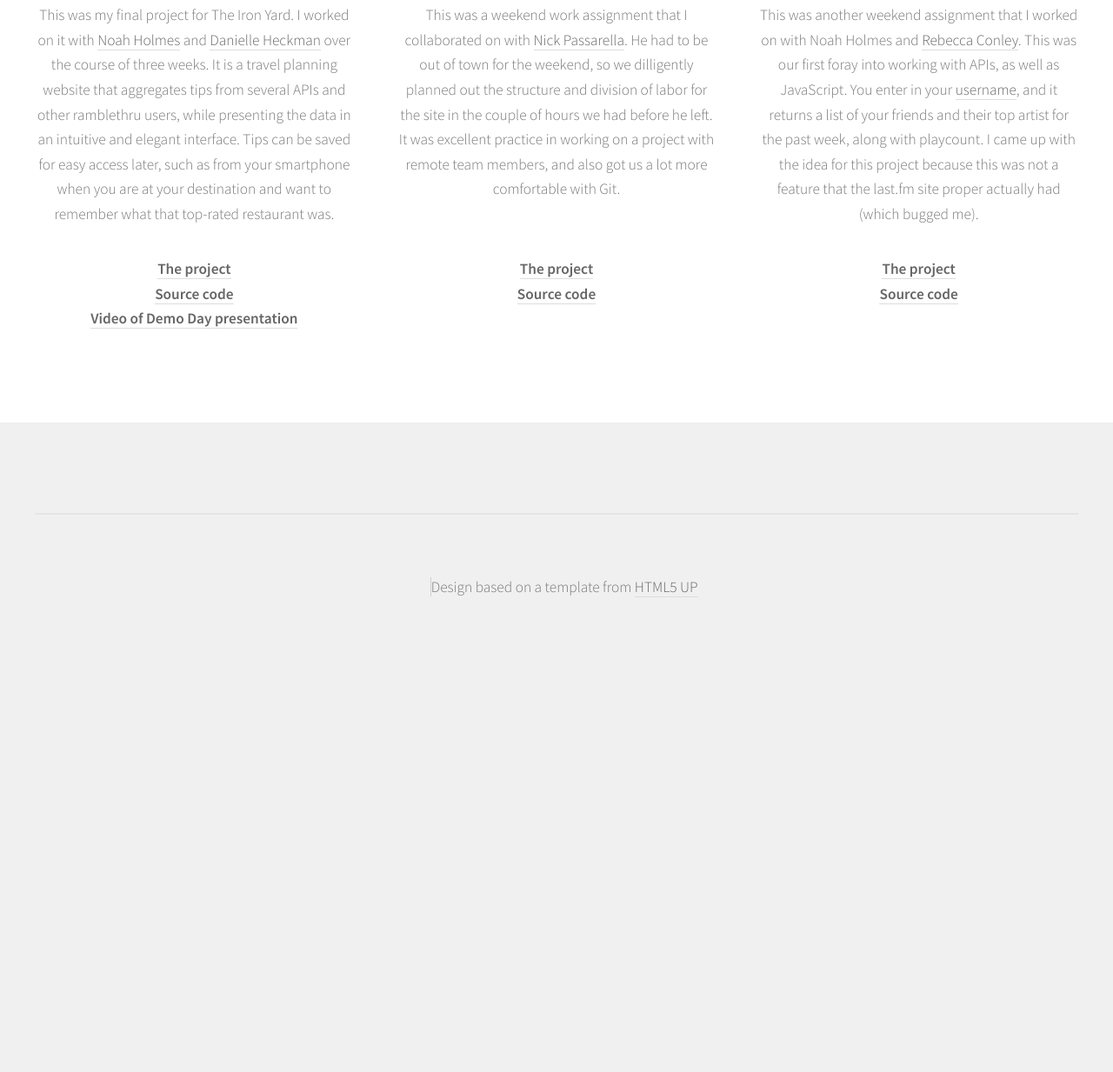
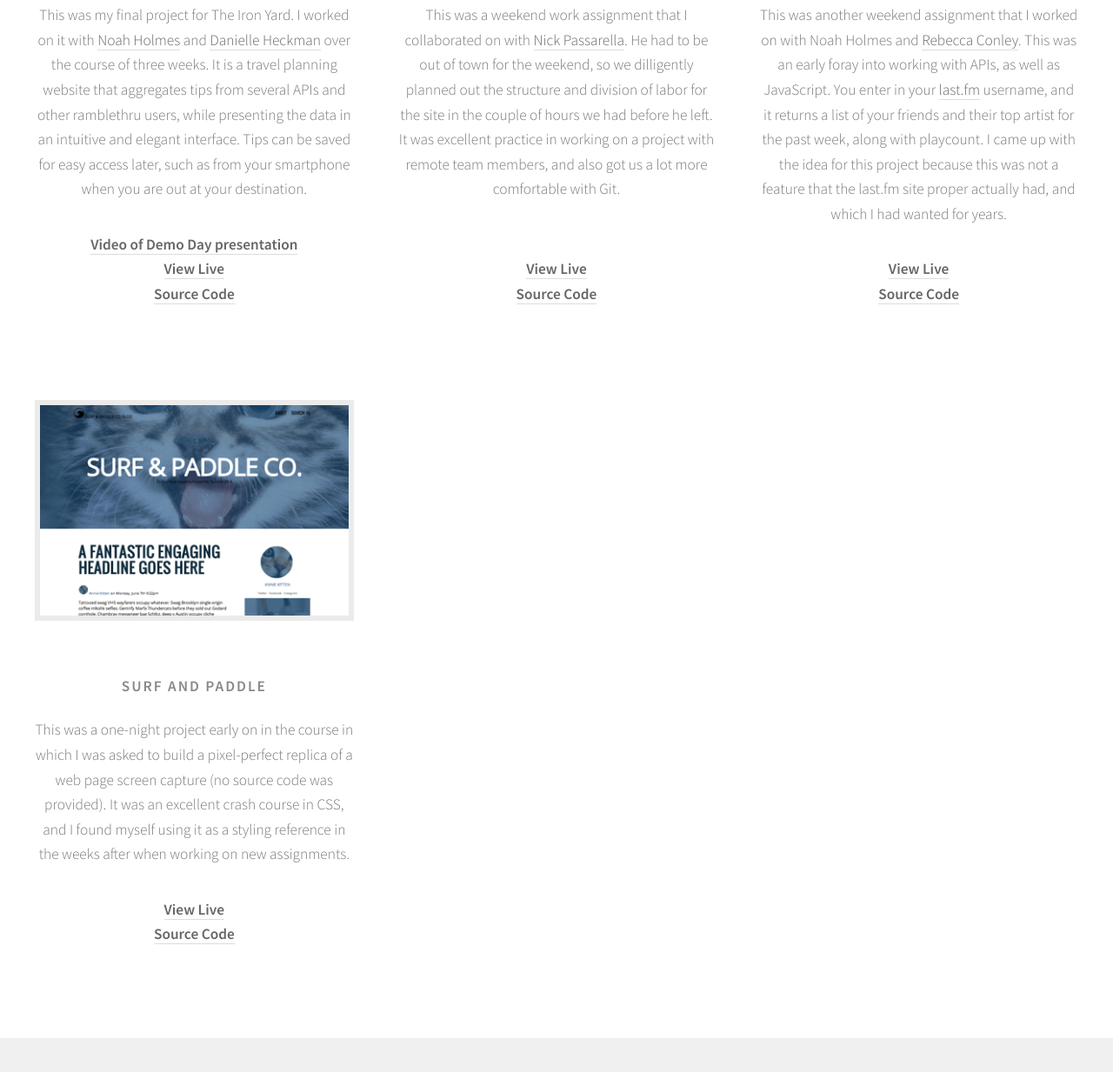
Before and after one commit to gregburton/gregburton.github.io, a plain HTML site: page index.html in a window 1280 px wide. Shown: the part 1620-2853 px from the top of the page at 87% size. Before the commit the page ends 2345 px from the top, so only its background shows below. Drawn offline with Linux system fonts and the light colour scheme.

Commit message:
numerous tweaks to copy; added link to surf and paddle

```diff
--- a/index.html
+++ b/index.html
@@ -36,11 +36,11 @@
                     <div class="bio">
 <strong>It all began about 15 years ago, with a middle-school foray into HTML.</strong> The initial results of those efforts have been lost to history. A hobby quickly grew into building and maintaining websites pro-bono for the church and library in my small Vermont hometown, which continued into my college years.
                         <br>
-                        <br>Skip ahead a bit, and I decided to revisit these web development roots. I relocated from Boston, MA to Durham, NC, and enrolled in an intensive 3-month Rails Engineering course at <a href="http://theironyard.com/locations/raleigh-durham/" target="_blank">The Iron Yard Academy</a>. I spent 80-100 hours a week learning the ins-and-outs of Ruby on Rails and associated technologies like CSS, SQL databases, GitHub, JavaScript, and APIs. This formed a solid foundation in back-end work that I look forward to building on.
+                        <br>Skip ahead a bit, and I decided to revisit these web development roots. I relocated from Boston, MA to Durham, NC, and enrolled in an intensive 3-month Rails Engineering course at <a href="http://theironyard.com/locations/raleigh-durham/" target="_blank">The Iron Yard Academy</a>. I spent 80-100 hours a week learning the ins-and-outs of Ruby on Rails and associated technologies like CSS, SQL databases, GitHub, JavaScript, and APIs. This formed a solid foundation that I look forward to building on.
                         <br>
-                        <br>In the time between those first two paragraphs, I amassed eight years of higher-ed IT support experience at three different institutions, obtained a number of technical certifications, and earned a master's degree in History. I think this multi-faceted background is a major asset in several realms, whether it be critical thinking and analysis, producing quality work on a quick turnaround, or communicating with clients and colleagues effectively.
+                        <br>In the time between those first two paragraphs, I amassed eight years of higher-ed IT support experience at three different institutions, obtained a number of technical certifications, and earned a master's degree in History. This multi-faceted background has been an asset in several realms, whether it be critical thinking and analysis, producing quality work on a quick turnaround, or communicating with clients and colleagues effectively.
                         <br>
-                        <br>When I'm not coding, you'll probably find me outside running, going to the shows of bands that most people haven't heard of, playing pick-up softball, rummaging through the vinyl bins at the record store, wheeling and dealing with my fantasy baseball teams, noodling on the guitar, getting overly expensive <i>cawfee</i>, or cracking wise.
+                        <br>When I'm not coding, you'll probably find me outside running, going to the shows of bands that most people haven't heard of, playing pick-up softball, rummaging through the vinyl bins at the record store, managing my fantasy baseball rosters, noodling on the guitar, getting overly expensive <i>cawfee</i>, or cracking wise.
                         <br>
                         <br><strong>I am currently looking for a junior developer position in the Durham, NC area.</strong> Poke around, take a look at some of my work, and if you like what you see, please drop me a line.
                     </div>
@@ -72,10 +72,11 @@
                             <header>
                                 <h3>ramblethru</h3>
                             </header>
-                            <p>This was my final project for The Iron Yard. I worked on it with <a href="https://www.linkedin.com/pub/noah-holmes/a7/725/58a" target="_blank">Noah Holmes</a> and <a href="https://www.linkedin.com/pub/danielle-heckman/15/225/487" target="_blank">Danielle Heckman</a> over the course of three weeks. It is a travel planning website that aggregates tips from several APIs and other ramblethru users, while presenting the data in an intuitive and elegant interface. Tips can be saved for easy access later, such as from your smartphone when you are at your destination and want to remember what that top-rated restaurant was.</p>
-                            <p><b><a href="http://ramblethru.com" target="_blank">The project</a></b><br>
-                            <b><a href="https://github.com/Ramblethru/Ramblethru" target="_blank">Source code</a></b><br>
-                            <b><a href="http://vimeo.com/114915914" target="_blank">Video of Demo Day presentation</a></b>
+                            <p>This was my final project for The Iron Yard. I worked on it with <a href="https://www.linkedin.com/pub/noah-holmes/a7/725/58a" target="_blank">Noah Holmes</a> and <a href="https://www.linkedin.com/pub/danielle-heckman/15/225/487" target="_blank">Danielle Heckman</a> over the course of three weeks. It is a travel planning website that aggregates tips from several APIs and other ramblethru users, while presenting the data in an intuitive and elegant interface. Tips can be saved for easy access later, such as from your smartphone when you are out at your destination.</p>
+                            <p>
+                                <b><a href="http://vimeo.com/114915914" target="_blank">Video of Demo Day presentation</a></b><br>
+                                <b><a href="http://ramblethru.com" target="_blank">View Live</a></b><br>
+                                <b><a href="https://github.com/Ramblethru/Ramblethru" target="_blank">Source Code</a></b>
                             </p>
                         </section>
                     </div>
@@ -87,20 +88,40 @@
                                 <h3>Mo' Problems</h3>
                             </header>
                             <p>This was a weekend work assignment that I collaborated on with <a href="http://nickpassarella.github.io/" target="_blank">Nick Passarella</a>. He had to be out of town for the weekend, so we dilligently planned out the structure and division of labor for the site in the couple of hours we had before he left. It was excellent practice in working on a project with remote team members, and also got us a lot more comfortable with Git.</p><br>
-                                <p><b><a href="https://boiling-thicket-7893.herokuapp.com" target="_blank">The project</a></b>
-                                <br><b><a href="https://github.com/nickpassarella/problem_tickets" target="_blank">Source code</a></b></p>
+                                <p><b><a href="https://boiling-thicket-7893.herokuapp.com" target="_blank">View Live</a></b>
+                                <br><b><a href="https://github.com/nickpassarella/problem_tickets" target="_blank">Source Code</a></b></p>
                         </section>
                     </div>
                     <div class="4u">
                         <!-- Feature -->
                         <section>
-                            <a href="http://fiddle.jshell.net/7aas381y/147/show/light/" class="image featured" target="_blank"><img src="images/last_week_small.png" alt="" /></a>
+                            <a href="http://fiddle.jshell.net/7aas381y/179/show/light/" class="image featured" target="_blank"><img src="images/last_week_small.png" alt="" /></a>
                             <header>
                                 <h3>Last Week</h3>
                             </header>
-                            <p>This was another weekend assignment that I worked on with Noah Holmes and <a href="https://www.linkedin.com/pub/rebecca-conley/74/599/521" target="_blank">Rebecca Conley</a>. This was our first foray into working with APIs, as well as JavaScript. You enter in your <a href="http://last.fm" target="_blank">username</a>, and it returns a list of your friends and their top artist for the past week, along with playcount. I came up with the idea for this project because this was not a feature that the last.fm site proper actually had (which bugged me).</p>
-                            <p><b><a href="http://fiddle.jshell.net/7aas381y/147/show/light/" target="_blank">The project</a></b><br>
-                            <b><a href="http://jsfiddle.net/7aas381y/147/" target="_blank">Source code</a></b></p>
+                            <p>This was another weekend assignment that I worked on with Noah Holmes and <a href="https://www.linkedin.com/pub/rebecca-conley/74/599/521" target="_blank">Rebecca Conley</a>. This was an early foray into working with APIs, as well as JavaScript. You enter in your <a href="http://last.fm" target="_blank">last.fm</a> username, and it returns a list of your friends and their top artist for the past week, along with playcount. I came up with the idea for this project because this was not a feature that the last.fm site proper actually had, and which I had wanted for years.</p>
+                            <p>
+                                <b><a href="http://fiddle.jshell.net/7aas381y/179/show/light/" target="_blank">View Live</a></b>
+                                <br>
+                                <b><a href="http://jsfiddle.net/7aas381y/179/" target="_blank">Source Code</a></b>
+                            </p>
+                        </section>
+                    </div>
+                </div>
+                <div class="row">
+                    <br><br>
+                    <div class="4u">
+                        <!-- Feature -->
+                        <section>
+                            <a href="https://gregburton.github.io/surfpaddle/" class="image featured" target="_blank"><img src="images/surfpaddle_small.png" alt="" /></a>
+                            <header>
+                                <h3>Surf and Paddle</h3>
+                            </header>
+                            <p>This was a one-night project early on in the course in which I was asked to build a pixel-perfect replica of a web page screen capture (no source code was provided). It was an excellent crash course in CSS, and I found myself using it as a styling reference in the weeks after when working on new assignments.</p>
+                            <p>
+                                <b><a href="https://gregburton.github.io/surfpaddle/" target="_blank">View Live</a></b><br>
+                                <b><a href="https://github.com/gregburton/surfpaddle" target="_blank">Source Code</a></b>
+                            </p>
                         </section>
                     </div>
                 </div>
```
Also changed, not shown: images/surfpaddle_small.png (added).
